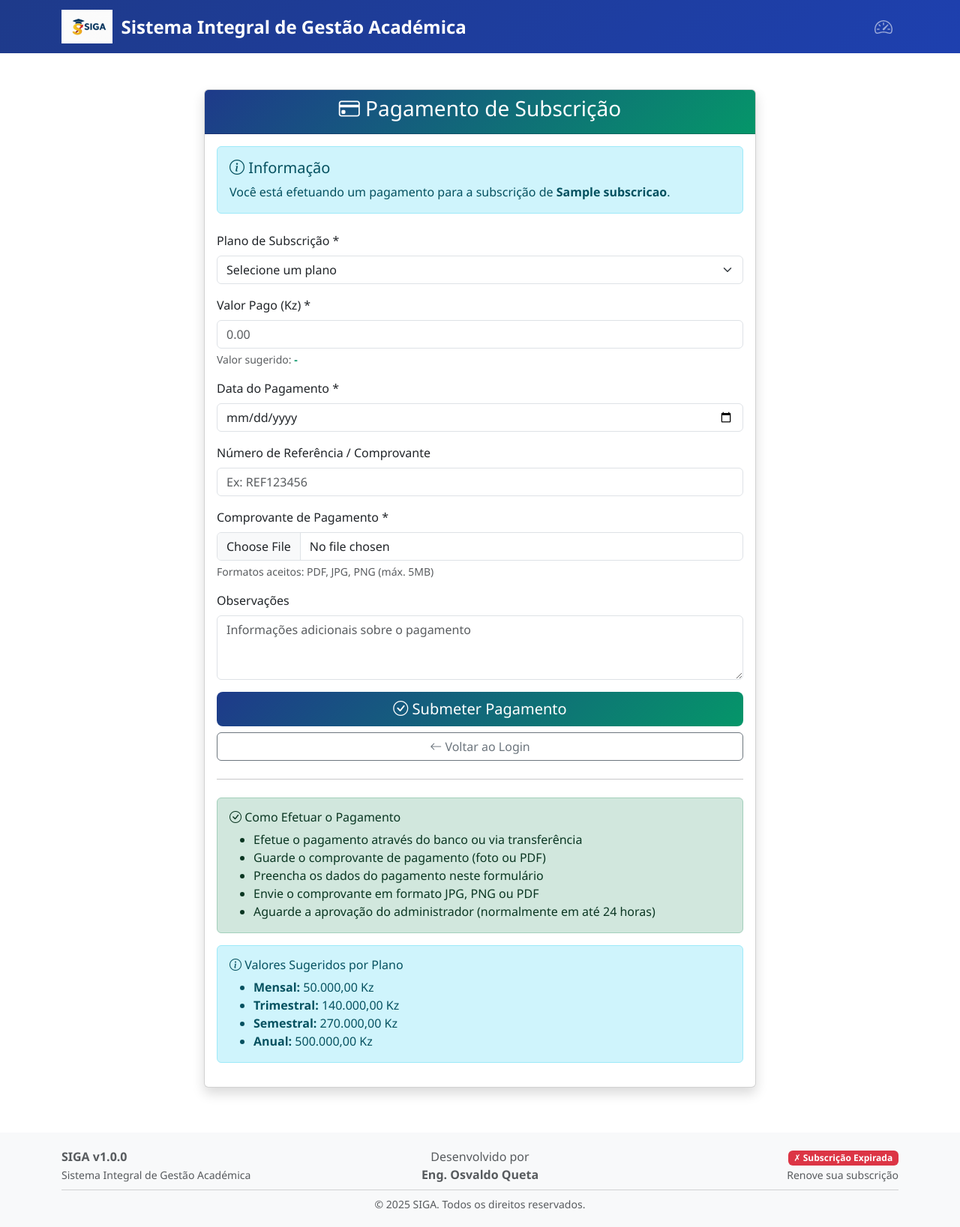
After one commit to OsvaldoFernando/SIGE-QUETA, a Django app: page /pagamento-subscricao/ in a window 1280 px wide. The commit adds this page. Shown: the whole page at 75% size. Run offline with Django 5.2, Linux system fonts and the light colour scheme; tables that the repository leaves empty hold one stand-in row (values such as "Sample post").

Commit message:
Add intuitive access modules to login and subscription payment form
Update login page to include University and General Education modules, and implement a subscription payment form with file upload functionality.

Replit-Commit-Author: Agent
Replit-Commit-Session-Id: f0a79b5f-d835-43f7-8936-87cd2fac13c6
Replit-Commit-Checkpoint-Type: full_checkpoint
Replit-Commit-Event-Id: 7c84fa17-6ec8-4260-ab46-7cf10cdffc84
Replit-Commit-Screenshot-Url: https://storage.googleapis.com/screenshot-production-us-central1/27dc0404-9948-4709-9301-b8c5fafa6c72/f0a79b5f-d835-43f7-8936-87cd2fac13c6/1FRALqD
Replit-Helium-Checkpoint-Created: true

```diff
--- /dev/null
+++ b/core/templates/core/pagamento_subscricao.html
@@ -0,0 +1,121 @@
+{% extends 'core/base.html' %}
+
+{% block content %}
+<div class="container mt-5">
+    <div class="row justify-content-center">
+        <div class="col-md-8">
+            <div class="card shadow">
+                <div class="card-header text-center text-white" style="background: linear-gradient(135deg, #1e3a8a 0%, #059669 100%);">
+                    <h3><i class="bi bi-credit-card"></i> Pagamento de Subscrição</h3>
+                </div>
+                <div class="card-body">
+                    {% if subscricao %}
+                    <div class="alert alert-info mb-4">
+                        <h5><i class="bi bi-info-circle"></i> Informação</h5>
+                        <p class="mb-0">Você está efetuando um pagamento para a subscrição de <strong>{{ subscricao.nome_escola }}</strong>.</p>
+                    </div>
+
+                    <form method="post" enctype="multipart/form-data">
+                        {% csrf_token %}
+
+                        <div class="mb-3">
+                            <label for="plano" class="form-label">Plano de Subscrição *</label>
+                            <select class="form-select" id="plano" name="plano" required onchange="atualizarValor()">
+                                <option value="">Selecione um plano</option>
+                                <option value="mensal">Mensal - 30 dias</option>
+                                <option value="trimestral">Trimestral - 90 dias</option>
+                                <option value="semestral">Semestral - 180 dias</option>
+                                <option value="anual">Anual - 365 dias</option>
+                            </select>
+                        </div>
+
+                        <div class="mb-3">
+                            <label for="valor" class="form-label">Valor Pago (Kz) *</label>
+                            <input type="number" class="form-control" id="valor" name="valor" step="0.01" required placeholder="0.00">
+                            <div class="form-text">Valor sugerido: <span id="valor_sugerido" style="font-weight: bold; color: #059669;">-</span></div>
+                        </div>
+
+                        <div class="mb-3">
+                            <label for="data_pagamento" class="form-label">Data do Pagamento *</label>
+                            <input type="date" class="form-control" id="data_pagamento" name="data_pagamento" required>
+                        </div>
+
+                        <div class="mb-3">
+                            <label for="numero_referencia" class="form-label">Número de Referência / Comprovante</label>
+                            <input type="text" class="form-control" id="numero_referencia" name="numero_referencia" placeholder="Ex: REF123456">
+                        </div>
+
+                        <div class="mb-3">
+                            <label for="comprovante" class="form-label">Comprovante de Pagamento *</label>
+                            <input type="file" class="form-control" id="comprovante" name="comprovante" accept="image/*,application/pdf" required>
+                            <div class="form-text">Formatos aceitos: PDF, JPG, PNG (máx. 5MB)</div>
+                        </div>
+
+                        <div class="mb-3">
+                            <label for="observacoes" class="form-label">Observações</label>
+                            <textarea class="form-control" id="observacoes" name="observacoes" rows="3" placeholder="Informações adicionais sobre o pagamento"></textarea>
+                        </div>
+
+                        <div class="d-grid gap-2">
+                            <button type="submit" class="btn btn-primary btn-lg" style="background: linear-gradient(135deg, #1e3a8a 0%, #059669 100%); border: none;">
+                                <i class="bi bi-check-circle"></i> Submeter Pagamento
+                            </button>
+                            <a href="{% url 'login' %}" class="btn btn-outline-secondary">
+                                <i class="bi bi-arrow-left"></i> Voltar ao Login
+                            </a>
+                        </div>
+                    </form>
+
+                    <hr class="my-4">
+                    <div class="alert alert-success">
+                        <h6><i class="bi bi-check-circle"></i> Como Efetuar o Pagamento</h6>
+                        <ul class="mb-0">
+                            <li>Efetue o pagamento através do banco ou via transferência</li>
+                            <li>Guarde o comprovante de pagamento (foto ou PDF)</li>
+                            <li>Preencha os dados do pagamento neste formulário</li>
+                            <li>Envie o comprovante em formato JPG, PNG ou PDF</li>
+                            <li>Aguarde a aprovação do administrador (normalmente em até 24 horas)</li>
+                        </ul>
+                    </div>
+
+                    <div class="alert alert-info">
+                        <h6><i class="bi bi-info-circle"></i> Valores Sugeridos por Plano</h6>
+                        <ul class="mb-0">
+                            <li><strong>Mensal:</strong> 50.000,00 Kz</li>
+                            <li><strong>Trimestral:</strong> 140.000,00 Kz</li>
+                            <li><strong>Semestral:</strong> 270.000,00 Kz</li>
+                            <li><strong>Anual:</strong> 500.000,00 Kz</li>
+                        </ul>
+                    </div>
+                    {% endif %}
+                </div>
+            </div>
+        </div>
+    </div>
+</div>
+
+<script>
+function atualizarValor() {
+    const plano = document.getElementById('plano').value;
+    const valorSugerido = document.getElementById('valor_sugerido');
+
+    if (plano === 'mensal') {
+        valorSugerido.textContent = '50.000,00 Kz';
+    } else if (plano === 'trimestral') {
+        valorSugerido.textContent = '140.000,00 Kz';
+    } else if (plano === 'semestral') {
+        valorSugerido.textContent = '270.000,00 Kz';
+    } else if (plano === 'anual') {
+        valorSugerido.textContent = '500.000,00 Kz';
+    } else {
+        valorSugerido.textContent = '-';
+    }
+}
+
+// Definir data de hoje como máximo
+document.addEventListener('DOMContentLoaded', function() {
+    const hoje = new Date().toISOString().split('T')[0];
+    document.getElementById('data_pagamento').setAttribute('max', hoje);
+});
+</script>
+{% endblock %}
--- a/core/views.py
+++ b/core/views.py
@@ -528,6 +528,44 @@ def get_notificacoes_count(request):
 
     return JsonResponse({'count': count})
 
+def pagamento_subscricao_view(request):
+    """View para efetuar pagamento de subscrição"""
+    from datetime import datetime
+
+    subscricao = Subscricao.objects.filter(estado__in=['ativo', 'teste']).first()
+
+    if not subscricao:
+        messages.error(request, 'Nenhuma subscrição encontrada no sistema!')
+        return redirect('login')
+
+    if request.method == 'POST':
+        plano = request.POST.get('plano')
+        valor = request.POST.get('valor')
+        data_pagamento = request.POST.get('data_pagamento')
+        numero_referencia = request.POST.get('numero_referencia', '')
+        comprovante = request.FILES.get('comprovante')
+        observacoes = request.POST.get('observacoes', '')
+
+        if not all([plano, valor, data_pagamento, comprovante]):
+            messages.error(request, 'Por favor, preencha todos os campos obrigatórios!')
+            return render(request, 'core/pagamento_subscricao.html', {'subscricao': subscricao})
+
+        pagamento = PagamentoSubscricao.objects.create(
+            subscricao=subscricao,
+            plano_escolhido=plano,
+            valor=valor,
+            data_pagamento=datetime.strptime(data_pagamento, '%Y-%m-%d').date(),
+            numero_referencia=numero_referencia,
+            comprovante=comprovante,
+            observacoes=observacoes,
+            status='pendente'
+        )
+
+        messages.success(request, f'Pagamento registrado com sucesso! Número de referência: {pagamento.id:06d}. Aguarde a aprovação do administrador.')
+        return redirect('login')
+
+    return render(request, 'core/pagamento_subscricao.html', {'subscricao': subscricao})
+
 def renovar_subscricao_view(request):
     """View pública para renovação de subscrição"""
     from datetime import datetime
--- a/escola_sistema/urls.py
+++ b/escola_sistema/urls.py
@@ -28,6 +28,7 @@ urlpatterns = [
     path('notificacoes/<int:notificacao_id>/marcar-lida/', views.marcar_notificacao_lida, name='marcar_notificacao_lida'),
     path('api/notificacoes/count/', views.get_notificacoes_count, name='notificacoes_count'),
     path('api/perfis-pendentes/count/', views.get_perfis_pendentes_count, name='perfis_pendentes_count'),
+    path('pagamento-subscricao/', views.pagamento_subscricao_view, name='pagamento_subscricao'),
     path('renovar-subscricao/', views.renovar_subscricao_view, name='renovar_subscricao'),
     path('esqueci-senha/', views.esqueci_senha_view, name='esqueci_senha'),
     path('validar-otp/', views.validar_otp_view, name='validar_otp'),
```
Also changed, not shown: core/templates/core/login.html (+70 -5 lines), 2 other files.
